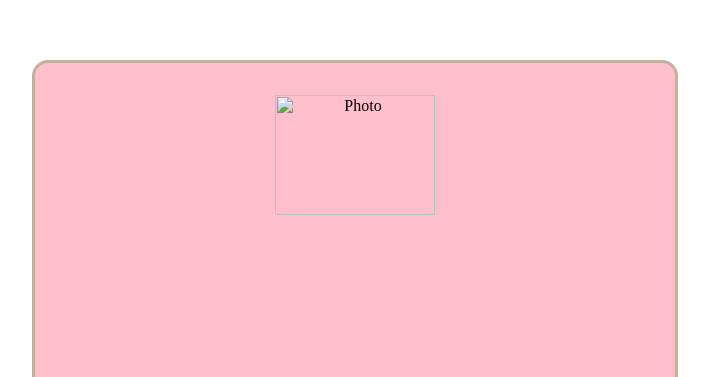
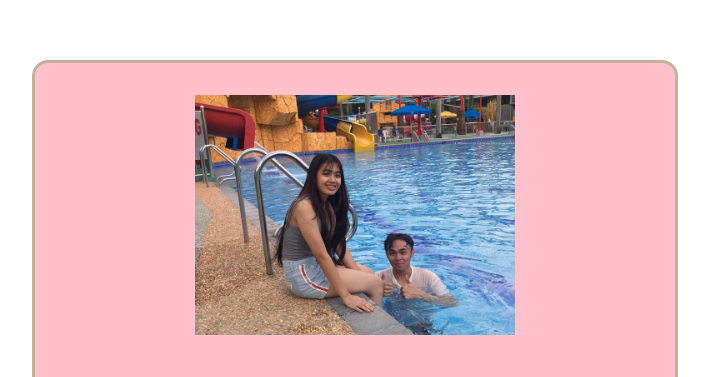
Before and after one commit to EnricoDungca/Valentine, a plain HTML site: page index.html in a window 1280 px wide. Shown: the part 105-482 px from the top of the page, without its empty margins (293-1002 px from the left). Drawn offline with Linux system fonts and the light colour scheme; the site is published under a folder, as on GitHub Pages, so addresses that start at the root find nothing.

Commit message:
update source path (BUG)

```diff
--- a/index.html
+++ b/index.html
@@ -7,7 +7,7 @@
   </head>
   <body class="main">
     <div class="container">
-      <img src="/scr/photo.jpg" alt="Photo" />
+      <img src="scr/photo.jpg" alt="Photo" />
       <h1 class="container-header">Will You Be My Valentine?</h1>
       <div class="btn-container">
         <a id="yes-btn" class="btn" href="yes.html">Yes!</a>
```
